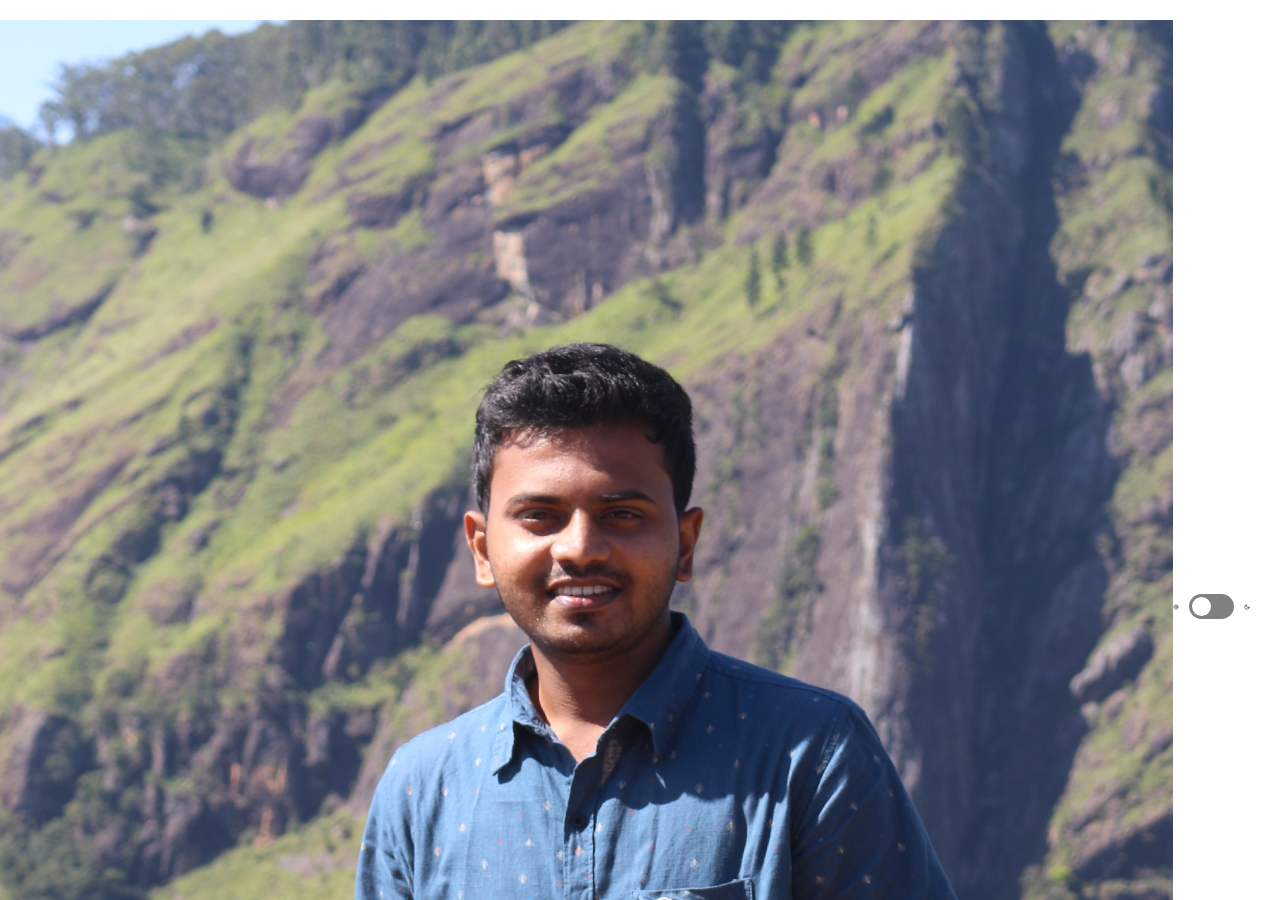
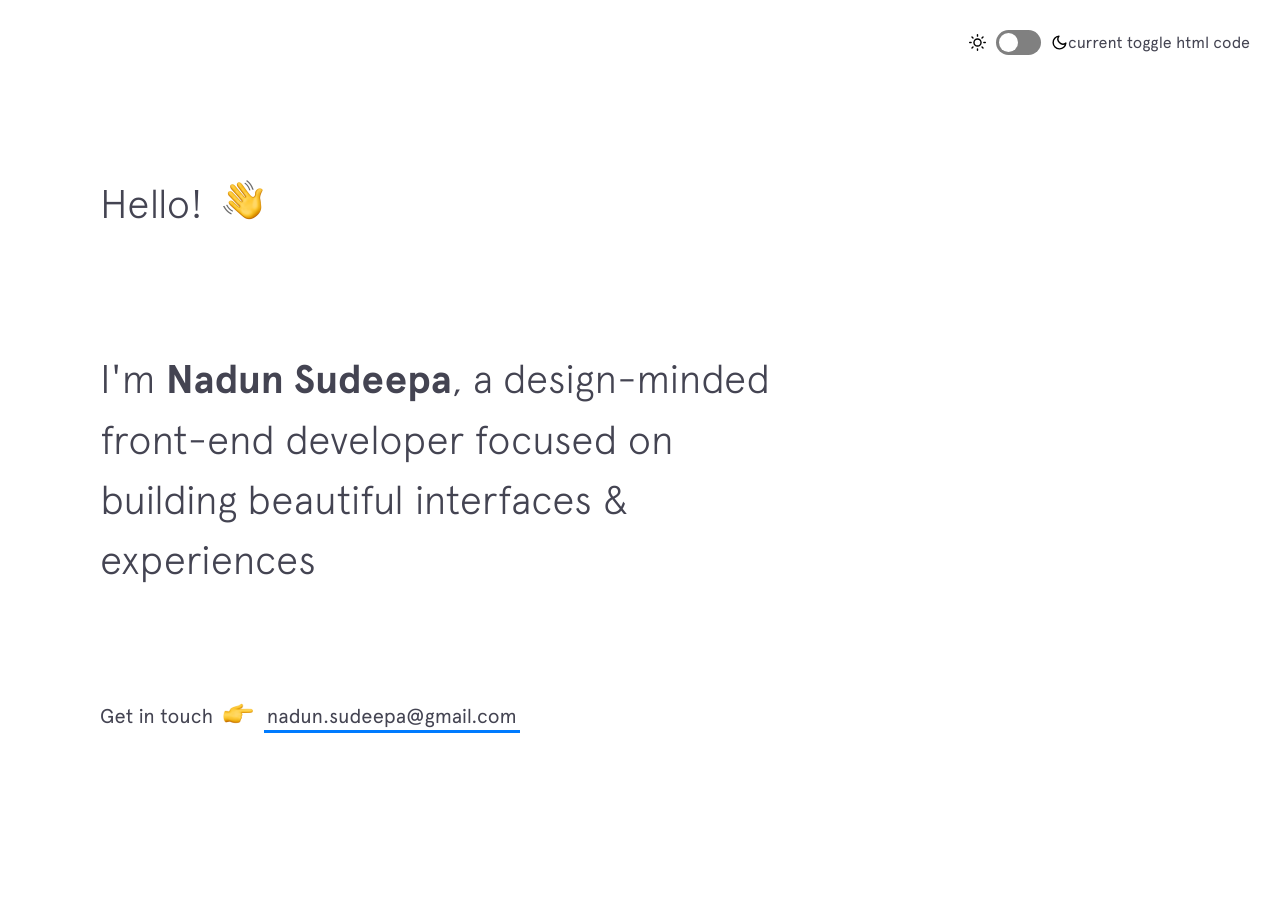
Before and after one commit to nadunsudeepa/Web-v1-Copy, a Jekyll site: the page index.html, which Jekyll copies as it is, in a window 1280 px wide and 900 px high. Built offline with Jekyll 4.4.1, drawn with Linux system fonts in a browser that asks for light colours; nearby versions of some CDN libraries.

Commit message:
Update index.html

```diff
--- a/index.html
+++ b/index.html
@@ -19,18 +19,14 @@
     <div id="site">
 
         <div class="switch-wrapper">
-            <!-- Avatar Image -->
-            <div class="avatar">
-                <img src="/img/avatar.JPG" alt="Avatar">
-            </div>
-
-            <!-- Theme Toggle -->
             <div class="sun"></div>
             <div class="toggle-wrapper">
                 <input id="switch" type="checkbox" />
                 <label for="switch" id="toggle">Toggle</label>
             </div>
-            <div class="moon"></div>
+            <div class="moon"></div>  current toggle html code
+
+
         </div>
 
 
```
